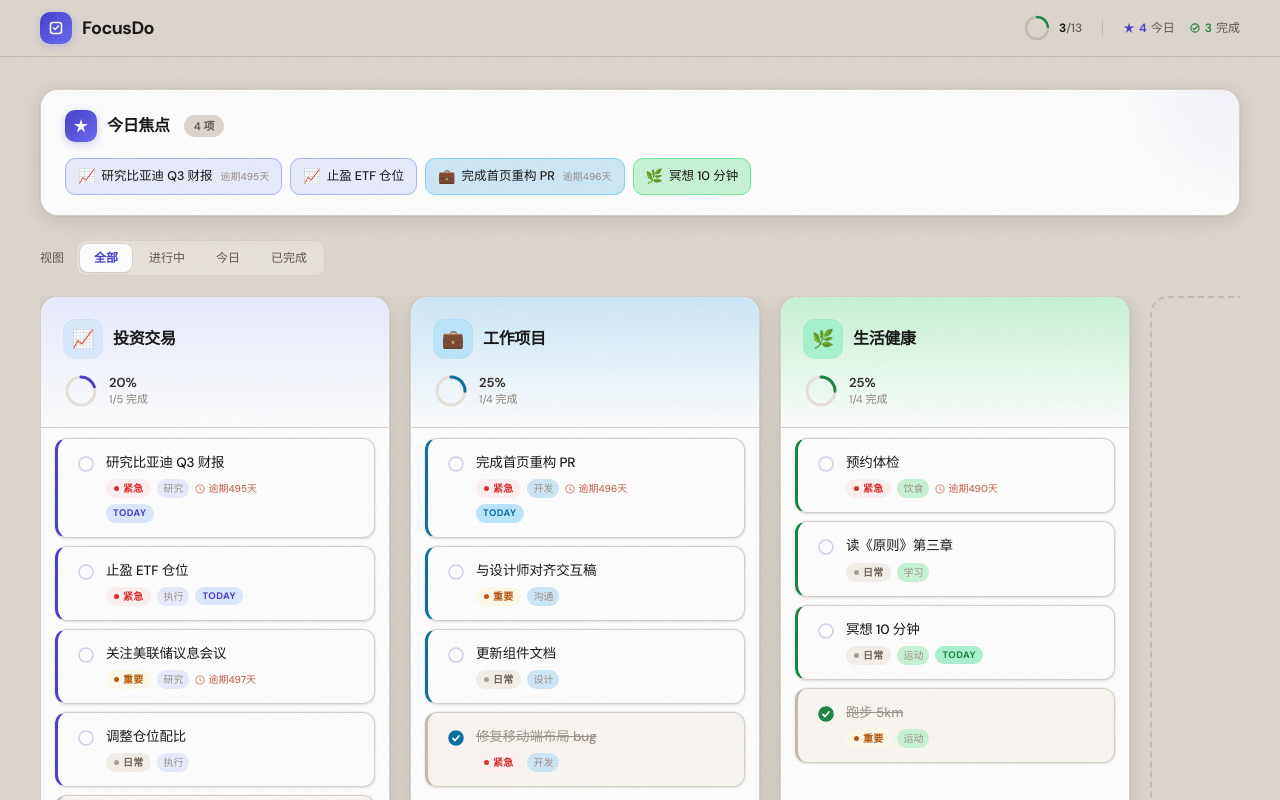
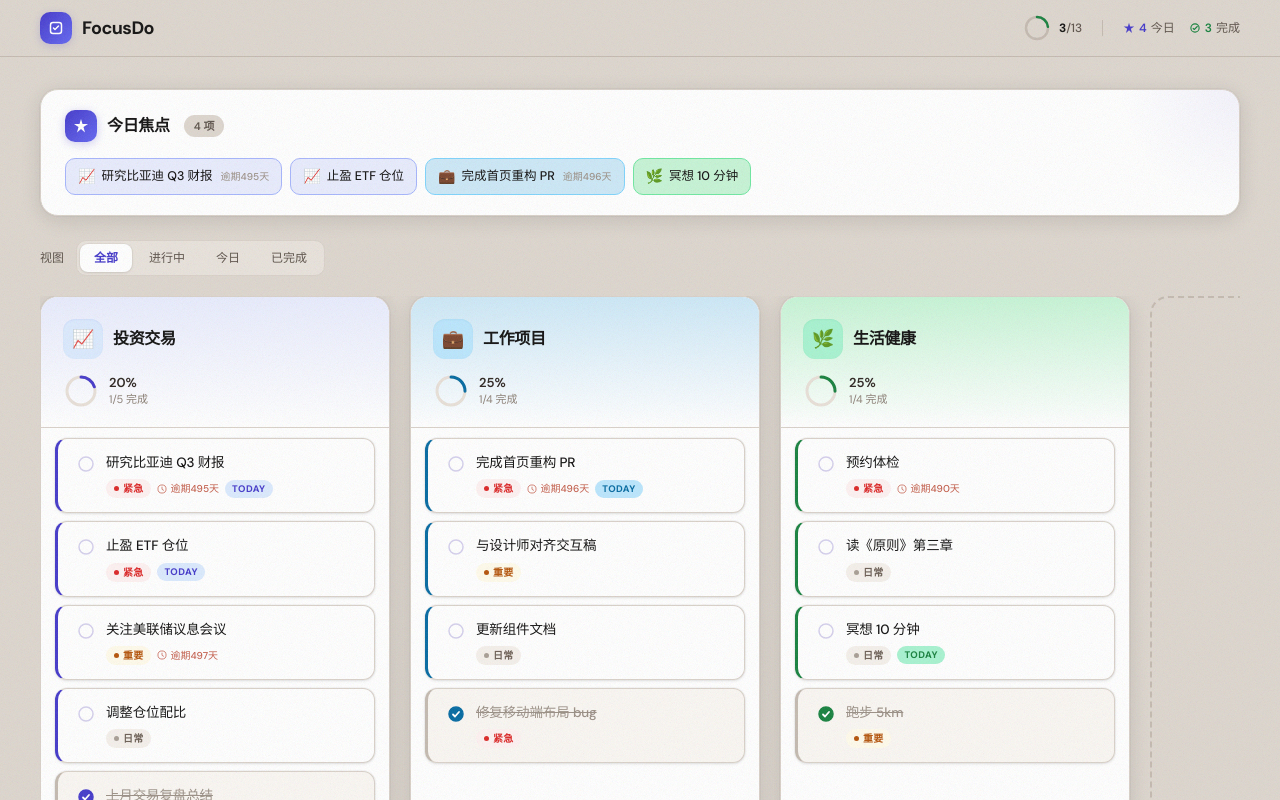
Before and after one commit to OrangeSAM/focus-do, a Next.js app: page / in a window 1280 px wide. Shown: the top 800 px of the page. Built offline with nearby package versions, Linux system fonts and the light colour scheme.

Commit message:
refactor: 移除 Category 分类体系
- Todo 和 Project 类型中移除 category/categories 字段
- 创建表单不再要求选择分类
- 卡片不再显示 #分类 标签
- 新增项目表单移除分类输入

```diff
--- a/src/app/TodoApp.tsx
+++ b/src/app/TodoApp.tsx
@@ -8,7 +8,6 @@ type Priority = 'high' | 'mid' | 'low';
 interface Todo {
   id: number;
   text: string;
-  category: string;
   priority: Priority;
   done: boolean;
   today: boolean;
@@ -20,7 +19,6 @@ interface Project {
   name: string;
   color: string;
   icon: string;
-  categories: string[];
   todos: Todo[];
 }
 
@@ -41,33 +39,30 @@ const PROJECT_COLORS: Record<string, { accent: string; bg: string; border: strin
 const initialProjects: Project[] = [
   {
     id: 'invest', name: '投资交易', color: '#4338ca', icon: '📈',
-    categories: ['研究', '执行', '复盘'],
     todos: [
-      { id: 1,  text: '研究比亚迪 Q3 财报',    category: '研究', priority: 'high', done: false, today: true,  due: '2024-12-20' },
-      { id: 2,  text: '止盈 ETF 仓位',          category: '执行', priority: 'high', done: false, today: true,  due: null },
-      { id: 3,  text: '上月交易复盘总结',        category: '复盘', priority: 'mid',  done: true,  today: false, due: null },
-      { id: 13, text: '关注美联储议息会议',      category: '研究', priority: 'mid',  done: false, today: false, due: '2024-12-18' },
-      { id: 14, text: '调整仓位配比',            category: '执行', priority: 'low',  done: false, today: false, due: null },
+      { id: 1,  text: '研究比亚迪 Q3 财报',    priority: 'high', done: false, today: true,  due: '2024-12-20' },
+      { id: 2,  text: '止盈 ETF 仓位',          priority: 'high', done: false, today: true,  due: null },
+      { id: 3,  text: '上月交易复盘总结',        priority: 'mid',  done: true,  today: false, due: null },
+      { id: 13, text: '关注美联储议息会议',      priority: 'mid',  done: false, today: false, due: '2024-12-18' },
+      { id: 14, text: '调整仓位配比',            priority: 'low',  done: false, today: false, due: null },
     ],
   },
   {
     id: 'work', name: '工作项目', color: '#0369a1', icon: '💼',
-    categories: ['开发', '设计', '沟通'],
     todos: [
-      { id: 4,  text: '完成首页重构 PR',         category: '开发', priority: 'high', done: false, today: true,  due: '2024-12-19' },
-      { id: 5,  text: '与设计师对齐交互稿',      category: '沟通', priority: 'mid',  done: false, today: false, due: null },
-      { id: 6,  text: '修复移动端布局 bug',      category: '开发', priority: 'high', done: true,  today: false, due: null },
-      { id: 15, text: '更新组件文档',             category: '设计', priority: 'low',  done: false, today: false, due: null },
+      { id: 4,  text: '完成首页重构 PR',         priority: 'high', done: false, today: true,  due: '2024-12-19' },
+      { id: 5,  text: '与设计师对齐交互稿',      priority: 'mid',  done: false, today: false, due: null },
+      { id: 6,  text: '修复移动端布局 bug',      priority: 'high', done: true,  today: false, due: null },
+      { id: 15, text: '更新组件文档',             priority: 'low',  done: false, today: false, due: null },
     ],
   },
   {
     id: 'life', name: '生活健康', color: '#15803d', icon: '🌿',
-    categories: ['运动', '饮食', '学习'],
     todos: [
-      { id: 7,  text: '跑步 5km',                category: '运动', priority: 'mid',  done: true,  today: true,  due: null },
-      { id: 8,  text: '预约体检',                 category: '饮食', priority: 'high', done: false, today: false, due: '2024-12-25' },
-      { id: 9,  text: '读《原则》第三章',         category: '学习', priority: 'low',  done: false, today: false, due: null },
-      { id: 16, text: '冥想 10 分钟',             category: '运动', priority: 'low',  done: false, today: true,  due: null },
+      { id: 7,  text: '跑步 5km',                priority: 'mid',  done: true,  today: true,  due: null },
+      { id: 8,  text: '预约体检',                 priority: 'high', done: false, today: false, due: '2024-12-25' },
+      { id: 9,  text: '读《原则》第三章',         priority: 'low',  done: false, today: false, due: null },
+      { id: 16, text: '冥想 10 分钟',             priority: 'low',  done: false, today: true,  due: null },
     ],
   },
 ];
@@ -243,16 +238,6 @@ function TodoCard({ todo, accentColor, projectConfig, onToggle, onToggleToday, o
               {pc.label}
             </span>
 
-            {/* Category */}
-            <span style={{
-              fontSize: 10, color: 'var(--ink-faint)',
-              padding: '2px 6px', borderRadius: 99,
-              background: projectConfig.bg,
-              fontWeight: 500,
-            }}>
-              {todo.category}
-            </span>
-
             {/* Due date */}
             {due && (
               <span style={{
@@ -325,12 +310,11 @@ function TodoCard({ todo, accentColor, projectConfig, onToggle, onToggleToday, o
 }
 
 // ── Quick Add Form ────────────────────────────────────────
-function QuickAdd({ categories, projectConfig, onAdd, onCancel }: {
-  categories: string[]; projectConfig: { accent: string; bg: string; border: string; light: string };
+function QuickAdd({ projectConfig, onAdd, onCancel }: {
+  projectConfig: { accent: string; bg: string; border: string; light: string };
   onAdd: (data: Omit<Todo, 'id' | 'done'>) => void; onCancel: () => void;
 }) {
   const [text, setText] = useState('');
-  const [category, setCategory] = useState(categories[0]);
   const [priority, setPriority] = useState<Priority>('mid');
   const [due, setDue] = useState('');
   const [today, setToday] = useState(false);
@@ -341,7 +325,7 @@ function QuickAdd({ categories, projectConfig, onAdd, onCancel }: {
   const handleSubmit = (e: React.FormEvent) => {
     e.preventDefault();
     if (!text.trim()) return;
-    onAdd({ text: text.trim(), category, priority, due: due || null, today });
+    onAdd({ text: text.trim(), priority, due: due || null, today });
     setText(''); setDue(''); setToday(false);
   };
 
@@ -370,9 +354,6 @@ function QuickAdd({ categories, projectConfig, onAdd, onCancel }: {
         }}
       />
       <div style={{ display: 'flex', gap: 6, flexWrap: 'wrap', marginBottom: 10, alignItems: 'center' }}>
-        <select value={category} onChange={e => setCategory(e.target.value)} style={selectStyle}>
-          {categories.map(c => <option key={c}>{c}</option>)}
-        </select>
         <select value={priority} onChange={e => setPriority(e.target.value as Priority)} style={selectStyle}>
           <option value="high">紧急</option>
           <option value="mid">重要</option>
@@ -524,7 +505,6 @@ function ProjectColumn({ project, onUpdate, index, nextId, filter }: {
       <div style={{ padding: adding ? '14px 20px 0' : '0 20px' }}>
         {adding && (
           <QuickAdd
-            categories={project.categories}
             projectConfig={pc}
             onAdd={handleAdd}
             onCancel={() => setAdding(false)}
@@ -748,7 +728,6 @@ function AddProjectColumn({ onAdd }: { onAdd: (project: Project) => void }) {
   const [name, setName] = useState('');
   const [icon, setIcon] = useState('📊');
   const [color, setColor] = useState('#4338ca');
-  const [categoriesText, setCategoriesText] = useState('');
   const inputRef = useRef<HTMLInputElement>(null);
 
   useEffect(() => { if (adding) inputRef.current?.focus(); }, [adding]);
@@ -756,10 +735,8 @@ function AddProjectColumn({ onAdd }: { onAdd: (project: Project) => void }) {
   const handleSubmit = () => {
     if (!name.trim()) return;
     const id = name.trim().toLowerCase().replace(/\s+/g, '-') + '-' + Date.now();
-    const categories = categoriesText.split(/[,，、]/).map(s => s.trim()).filter(Boolean);
-    if (categories.length === 0) categories.push('未分类');
-    onAdd({ id, name: name.trim(), color, icon, categories, todos: [] });
-    setName(''); setIcon('📊'); setColor('#4338ca'); setCategoriesText(''); setAdding(false);
+    onAdd({ id, name: name.trim(), color, icon, todos: [] });
+    setName(''); setIcon('📊'); setColor('#4338ca'); setAdding(false);
   };
 
   if (!adding) {
@@ -835,19 +812,6 @@ function AddProjectColumn({ onAdd }: { onAdd: (project: Project) => void }) {
             }} />
           ))}
         </div>
-      </div>
-
-      {/* Categories */}
-      <div style={{ marginBottom: 16 }}>
-        <label style={{ fontSize: 11, color: 'var(--ink-light)', fontWeight: 500, display: 'block', marginBottom: 4 }}>分类（逗号分隔）</label>
-        <input
-          value={categoriesText} onChange={e => setCategoriesText(e.target.value)}
-          placeholder="例如：阅读, 笔记, 复盘"
-          style={{
-            width: '100%', border: '1px solid var(--border)', borderRadius: 8, padding: '7px 10px',
-            fontSize: 13, fontFamily: 'inherit', outline: 'none', boxSizing: 'border-box',
-          }}
-        />
       </div>
 
       {/* Actions */}
```
